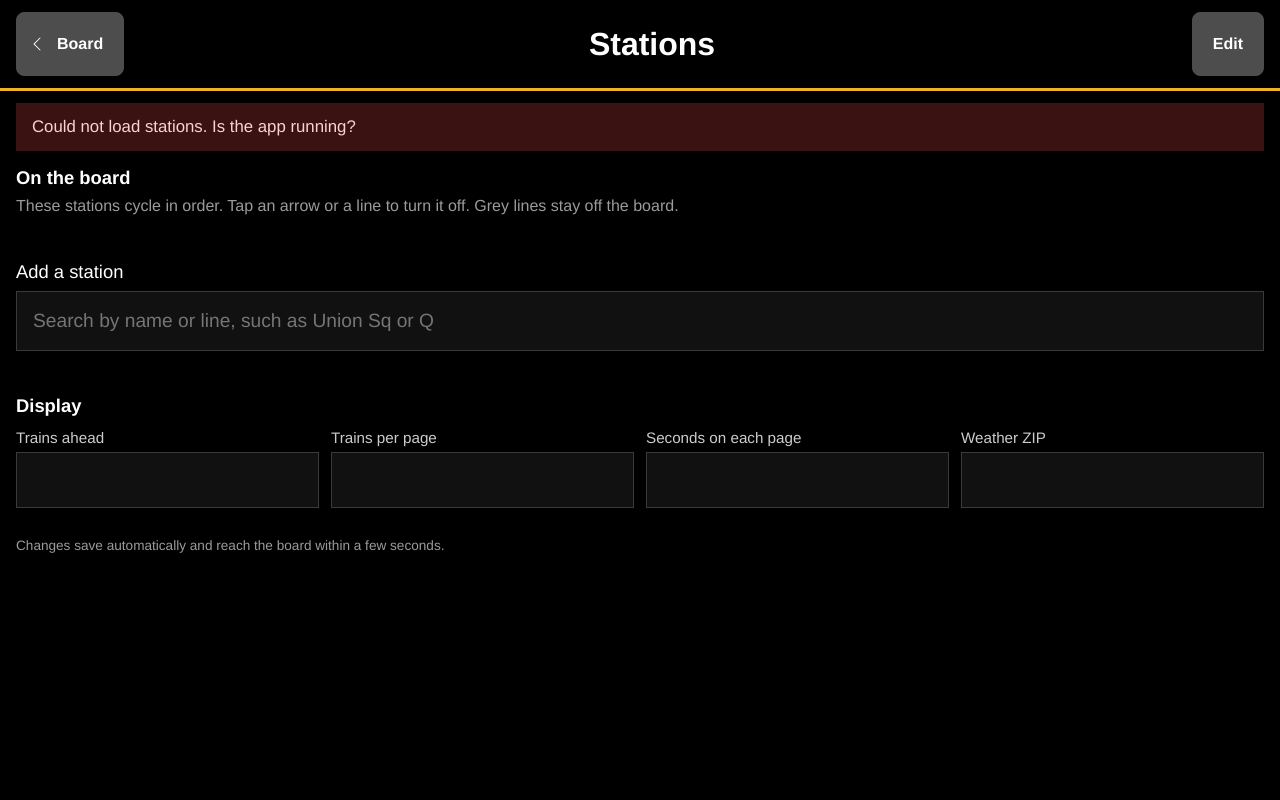
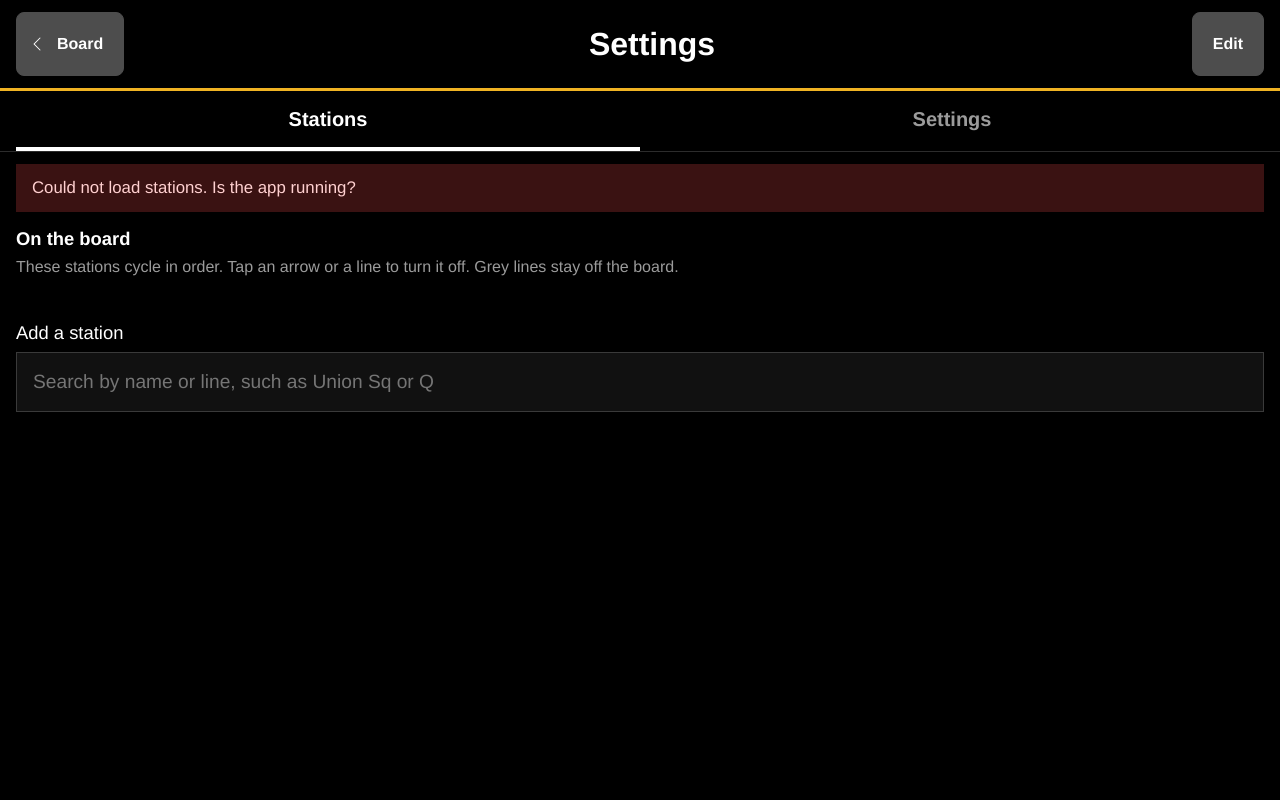
Before and after one commit to rembaumann/MTA-Tracker, a Flask app: page /settings in a window 1280 px wide. Run offline with Flask 3, Linux system fonts and the light colour scheme; data that the repository does not hold is empty; parts of the project's set-up code (start-up, migrations or seed data) failed here and were passed over.

Commit message:
Split settings into Stations and Settings tabs
Tabs sit under the header separator. Display options move to the
Settings tab, and the Edit button only shows on the Stations tab.

Co-authored-by: Cursor <cursoragent@cursor.com>

```diff
--- a/static/css/settings.css
+++ b/static/css/settings.css
@@ -29,6 +29,10 @@ body.settings-page {
     gap: 12px;
 }
 
+.control-edit[hidden] {
+    display: none;
+}
+
 .save-status {
     color: var(--muted);
     font-size: 1rem;
@@ -44,6 +48,42 @@ body.settings-page {
     color: #ff9b9b;
 }
 
+.settings-tabs {
+    display: flex;
+    flex: 0 0 auto;
+    padding: 0 16px;
+    border-bottom: 1px solid #2c2c2c;
+    background: #000;
+}
+
+.settings-tab {
+    flex: 1 1 0;
+    min-height: 60px;
+    padding: 0 16px;
+    background: none;
+    border: 0;
+    border-bottom: 4px solid transparent;
+    color: var(--muted);
+    font: inherit;
+    font-size: 1.25rem;
+    font-weight: 700;
+    cursor: pointer;
+    -webkit-tap-highlight-color: transparent;
+}
+
+.settings-tab[aria-selected="true"] {
+    color: #fff;
+    border-bottom-color: #fff;
+}
+
+.settings-tab:focus-visible {
+    outline: 2px solid var(--amber);
+    outline-offset: -2px;
+}
+
+.settings-scroll[hidden] {
+    display: none;
+}
 
 /* Dedicated scroll pane so a Pi touchscreen can pan without needing the scrollbar. */
 .settings-scroll {
@@ -80,6 +120,7 @@ body.settings-page {
 }
 
 .banner {
+    flex: 0 0 auto;
     margin: 12px 16px 0;
     padding: 14px 16px;
     background: #1c1c1c;
@@ -186,7 +227,6 @@ body.is-editing .settings-scroll {
 }
 
 body.is-editing .search,
-body.is-editing .display-options,
 body.is-editing .results {
     opacity: 0.35;
     pointer-events: none;
--- a/static/js/settings.js
+++ b/static/js/settings.js
@@ -19,7 +19,8 @@ await customElements.whenDefined("sl-button");
     var editButton = document.getElementById("edit");
     var saveStatus = document.getElementById("save-status");
     var boardHint = document.getElementById("board-hint");
-    var scrollPane = document.querySelector(".settings-scroll");
+    var scrollPane = document.getElementById("panel-stations");
+    var tabs = Array.prototype.slice.call(document.querySelectorAll(".settings-tab"));
     var displayInputs = ["trains-ahead", "per-page", "cycle", "zip"].map(function (id) {
         return document.getElementById(id);
     });
@@ -109,6 +110,20 @@ await customElements.whenDefined("sl-button");
         editMode = on && selected.length > 0;
         updateEditChrome();
         renderSelected();
+    }
+
+    function showTab(name) {
+        tabs.forEach(function (tab) {
+            var active = tab.dataset.tab === name;
+            tab.setAttribute("aria-selected", active ? "true" : "false");
+            tab.tabIndex = active ? 0 : -1;
+            document.getElementById(tab.getAttribute("aria-controls")).hidden = !active;
+        });
+        if (name !== "stations" && editMode) {
+            setEditMode(false);
+        }
+        editButton.hidden = name !== "stations";
+        history.replaceState(null, "", name === "stations" ? location.pathname : "#" + name);
     }
 
     function changed() {
@@ -625,6 +640,22 @@ await customElements.whenDefined("sl-button");
         }
     }
 
+    tabs.forEach(function (tab, index) {
+        tab.addEventListener("click", function () {
+            showTab(tab.dataset.tab);
+        });
+        tab.addEventListener("keydown", function (event) {
+            var step = { ArrowRight: 1, ArrowLeft: -1 }[event.key];
+            if (!step) {
+                return;
+            }
+            var next = tabs[(index + step + tabs.length) % tabs.length];
+            showTab(next.dataset.tab);
+            next.focus();
+        });
+    });
+    showTab(location.hash === "#settings" ? "settings" : "stations");
+
     search.addEventListener("input", renderResults);
     editButton.addEventListener("click", function () {
         setEditMode(!editMode);
--- a/templates/settings.html
+++ b/templates/settings.html
@@ -17,16 +17,21 @@
                 <sl-icon slot="prefix" name="chevron-left"></sl-icon>
                 Board
             </sl-button>
-            <h1>Stations</h1>
+            <h1>Settings</h1>
             <div class="settings-top-actions">
                 <span id="save-status" class="save-status" role="status" aria-live="polite"></span>
                 <sl-button id="edit" class="control-edit touch-button" size="large" variant="neutral" aria-pressed="false">Edit</sl-button>
             </div>
         </header>
 
-        <div class="settings-scroll">
-            <p id="banner" class="banner" hidden></p>
+        <nav class="settings-tabs" role="tablist" aria-label="Settings sections">
+            <button type="button" class="settings-tab" role="tab" id="tab-stations" data-tab="stations" aria-controls="panel-stations" aria-selected="true">Stations</button>
+            <button type="button" class="settings-tab" role="tab" id="tab-settings" data-tab="settings" aria-controls="panel-settings" aria-selected="false" tabindex="-1">Settings</button>
+        </nav>
 
+        <p id="banner" class="banner" hidden></p>
+
+        <div class="settings-scroll" id="panel-stations" role="tabpanel" aria-labelledby="tab-stations">
             <section class="panel">
                 <div class="panel-head">
                     <h2>On the board</h2>
@@ -40,7 +45,9 @@
                 <input id="search" class="search" type="search" placeholder="Search by name or line, such as Union Sq or Q" autocomplete="off" enterkeyhint="search">
                 <div id="results" class="results"></div>
             </section>
+        </div>
 
+        <div class="settings-scroll" id="panel-settings" role="tabpanel" aria-labelledby="tab-settings" hidden>
             <section class="panel display-options">
                 <h2>Display</h2>
                 <div class="option-grid">
```
Also changed, not shown: tests/test_board.py (+3 -0 lines), README.md.
